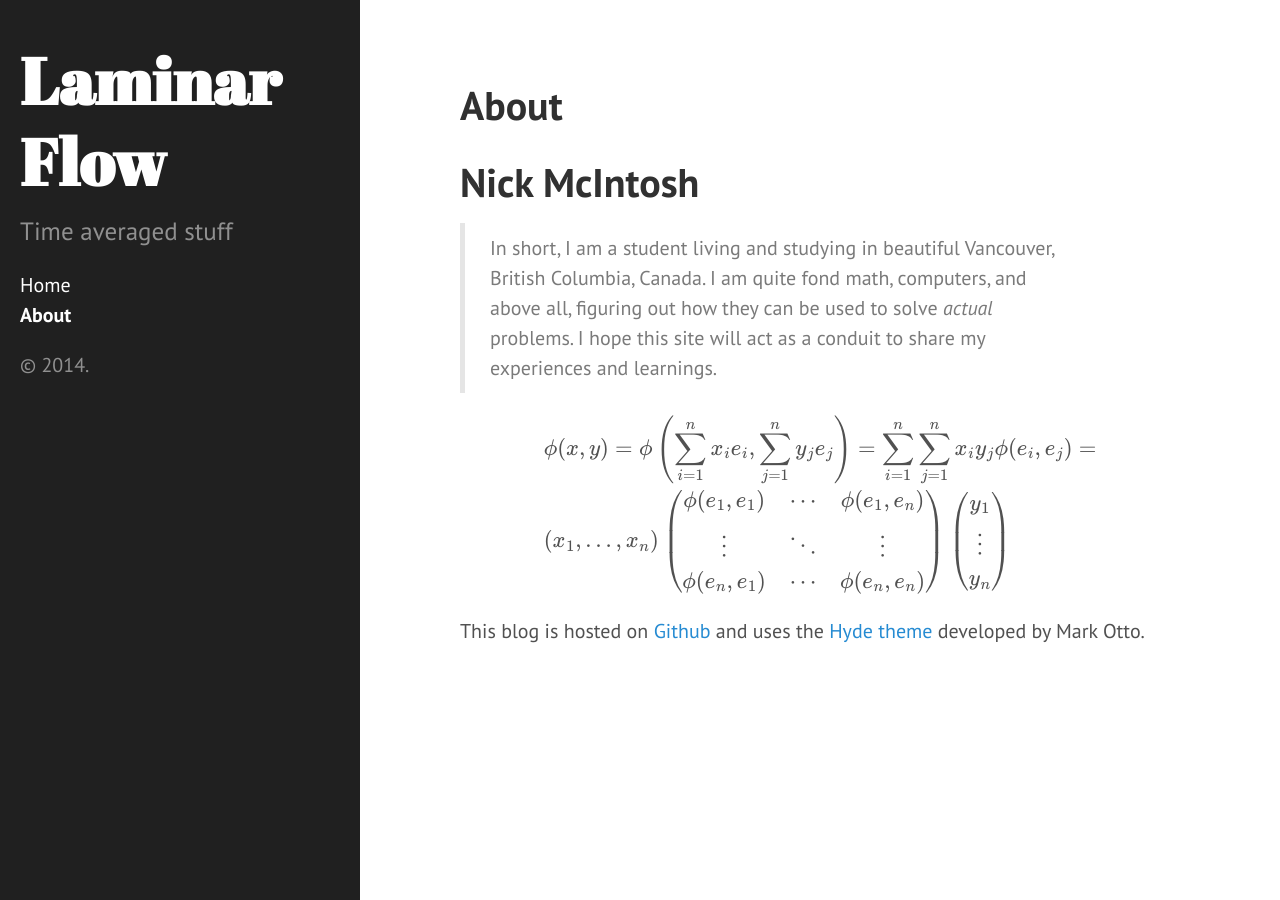
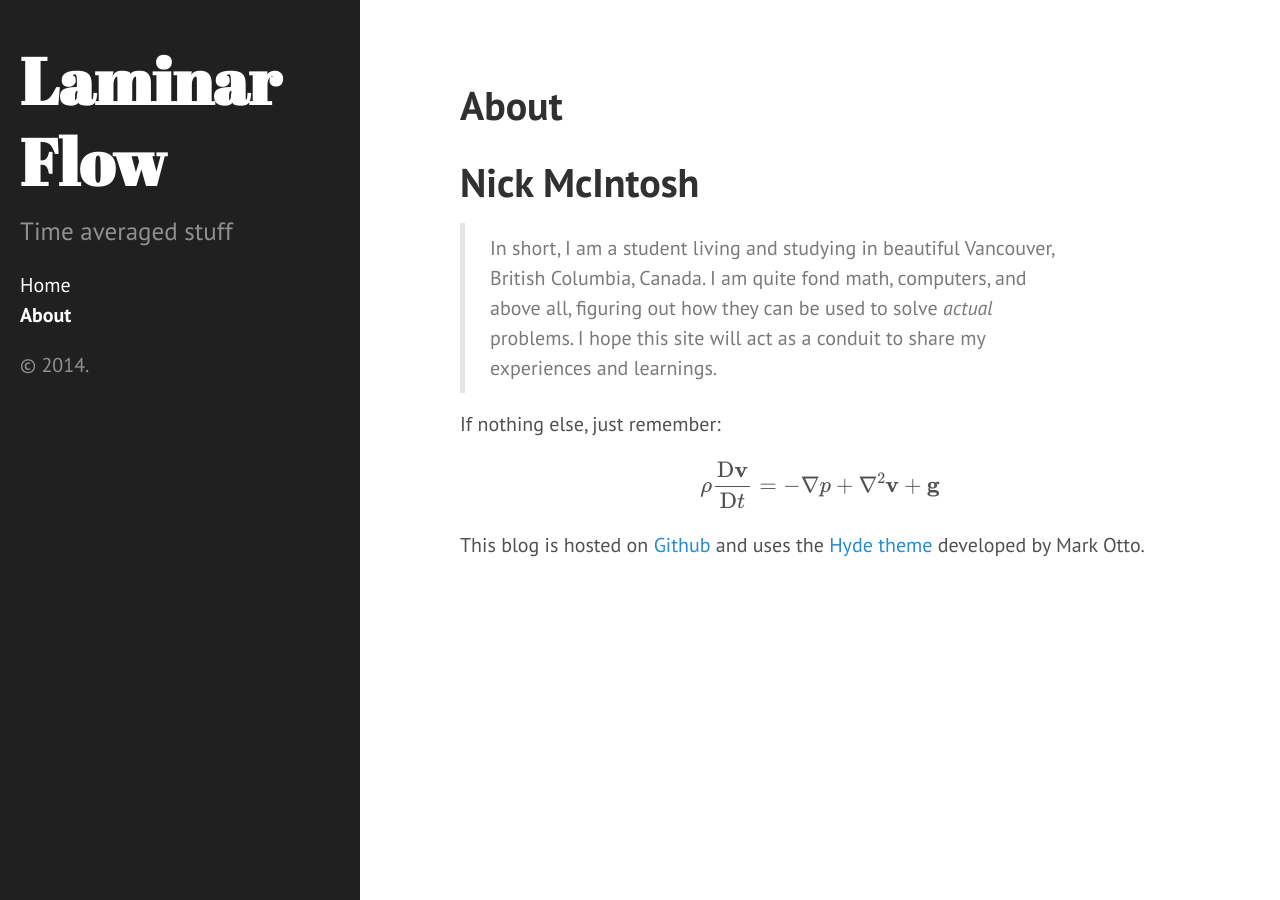
Before and after one commit to nmcintosh/nmcintosh.github.io, a Jekyll site: the page built from about.md, in a window 1280 px wide. Built offline with Jekyll 4.4.1, drawn with Linux system fonts in a browser that asks for light colours; formulas are drawn with MathJax 3.

```diff
--- a/_layouts/default.html
+++ b/_layouts/default.html
@@ -15,10 +15,3 @@
 </html>
 
 <script type="text/javascript" src="http://cdn.mathjax.org/mathjax/latest/MathJax.js?config=TeX-AMS-MML_HTMLorMML"></script>
-<script MathJax.Hub.Config({
-          "HTML-CSS": {
-            styles: {
-              ".MathJax .mo, .MathJax .mi": {color: "black ! important"}
-            }
-          }
-        });></script>
--- a/about.md
+++ b/about.md
@@ -6,21 +6,10 @@ title: About
 
 > In short, I am a student living and studying in beautiful Vancouver, British Columbia, Canada. I am quite fond math, computers, 	and above all, figuring out how they can be used to solve *actual* problems. I hope this site will act as a conduit to share my experiences and learnings.
 
+If nothing else, just remember:
+
 $$
-\begin{align*}
-  & \phi(x,y) = \phi \left(\sum_{i=1}^n x_ie_i, \sum_{j=1}^n y_je_j \right)
-  = \sum_{i=1}^n \sum_{j=1}^n x_i y_j \phi(e_i, e_j) = \\
-  & (x_1, \ldots, x_n) \left( \begin{array}{ccc}
-      \phi(e_1, e_1) & \cdots & \phi(e_1, e_n) \\
-      \vdots & \ddots & \vdots \\
-      \phi(e_n, e_1) & \cdots & \phi(e_n, e_n)
-    \end{array} \right)
-  \left( \begin{array}{c}
-      y_1 \\
-      \vdots \\
-      y_n
-    \end{array} \right)
-\end{align*}
+\rho \frac{\mathrm{D}\mathbf{v}}{\mathrm{D}t} = -\nabla p + \nabla^2\mathbf{v} + \mathbf{g}
 $$
 
 This blog is hosted on [Github](https://github.com/) and uses the [Hyde theme](http://hyde.getpoole.com/) developed by Mark Otto.
```
Also changed, not shown: _posts/2014-03-22-An-Excellent-Start.md (+2 -2 lines).
